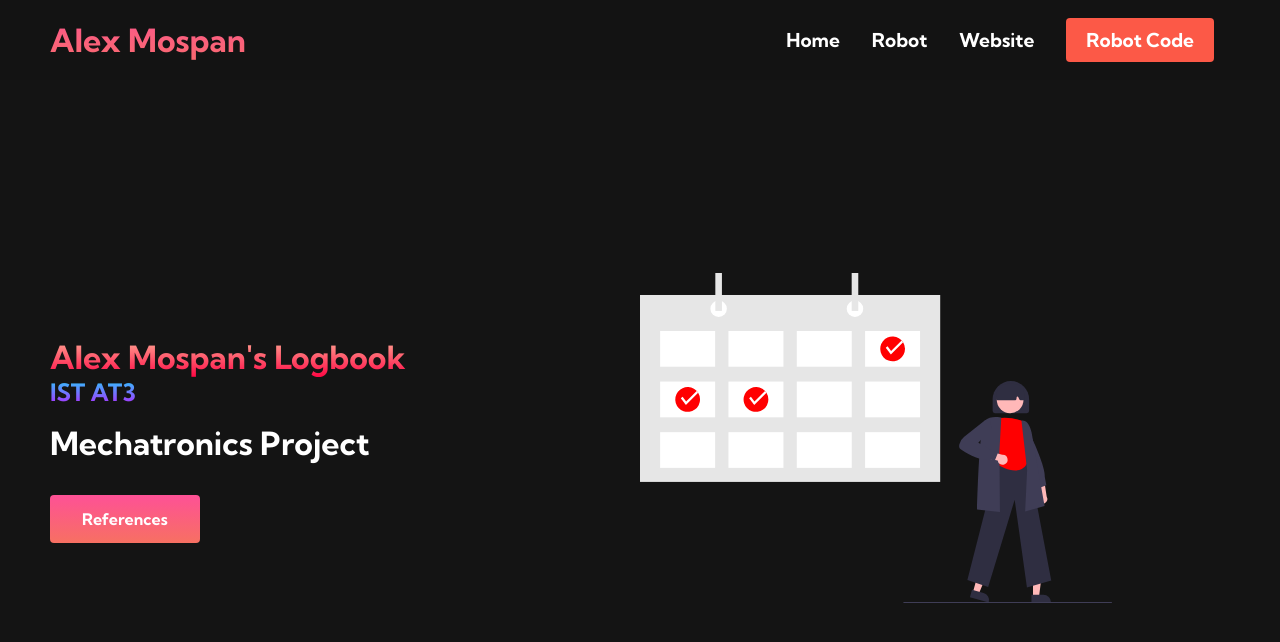
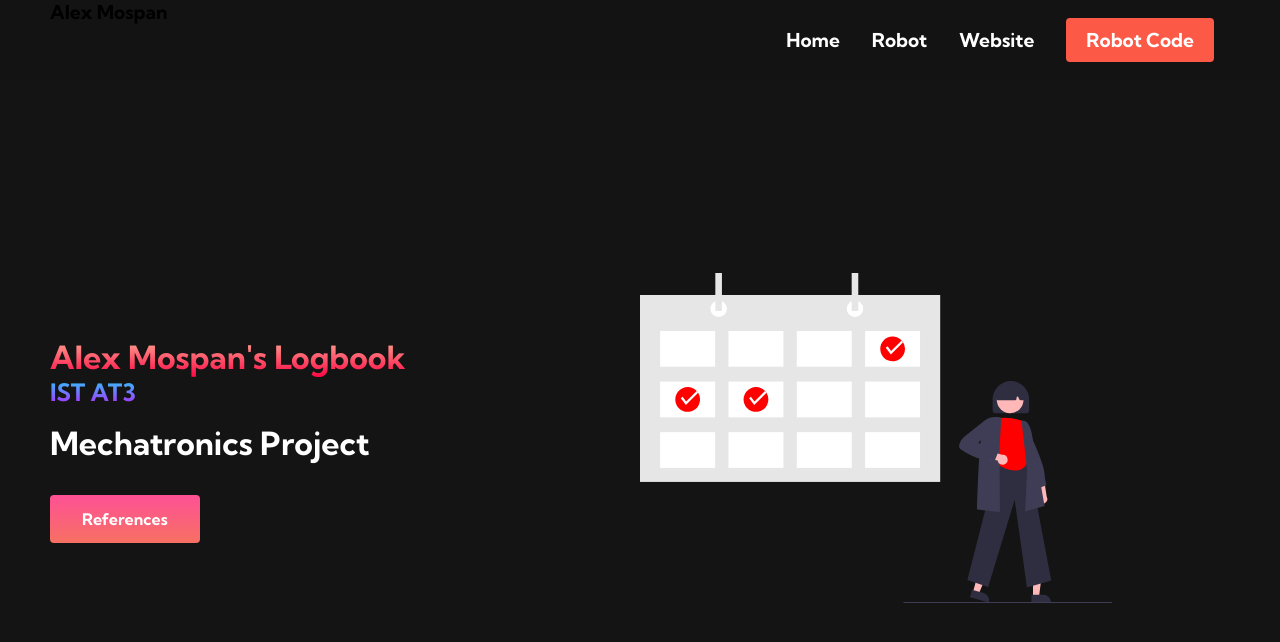
Before and after one commit to AlexMospan/IST-AT3-Website, a plain HTML site: page index.html in a window 1280 px wide. Drawn offline with Linux system fonts and the light colour scheme.

Commit message:
Update index.html

```diff
--- a/index.html
+++ b/index.html
@@ -16,7 +16,7 @@
         <!-- Navbar Section -->
         <nav class="navbar">
             <div class="navbar__container"> <!-- <div> tag is used to group together elements for styling and layout -->
-                <a href="https://aus.delve.office.com/?u=7c4f566d-aab7-45af-a97c-269cd8970ca1&v=work" id="navbar__logo">Alex Mospan</a> <!-- navbar__logo is the ID for the logo text 'Logbook logo', navbar__containter -->
+                Alex Mospan <!-- navbar__logo is the ID for the logo text 'Logbook logo', navbar__containter -->
                 <div class="navbar__toggle" id="mobile-menu">
                     <span class="bar"></span>
                     <span class="bar"></span>
```
